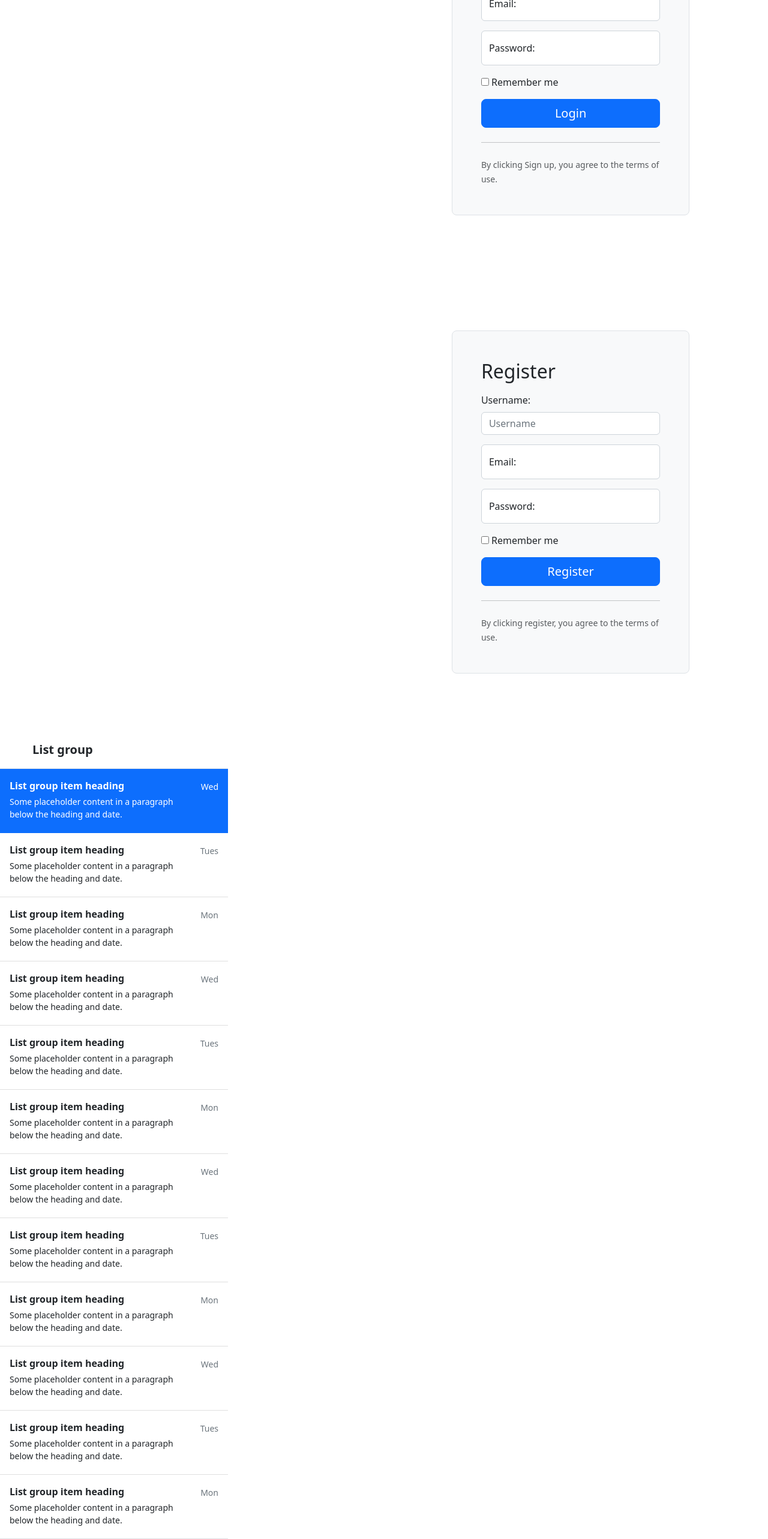
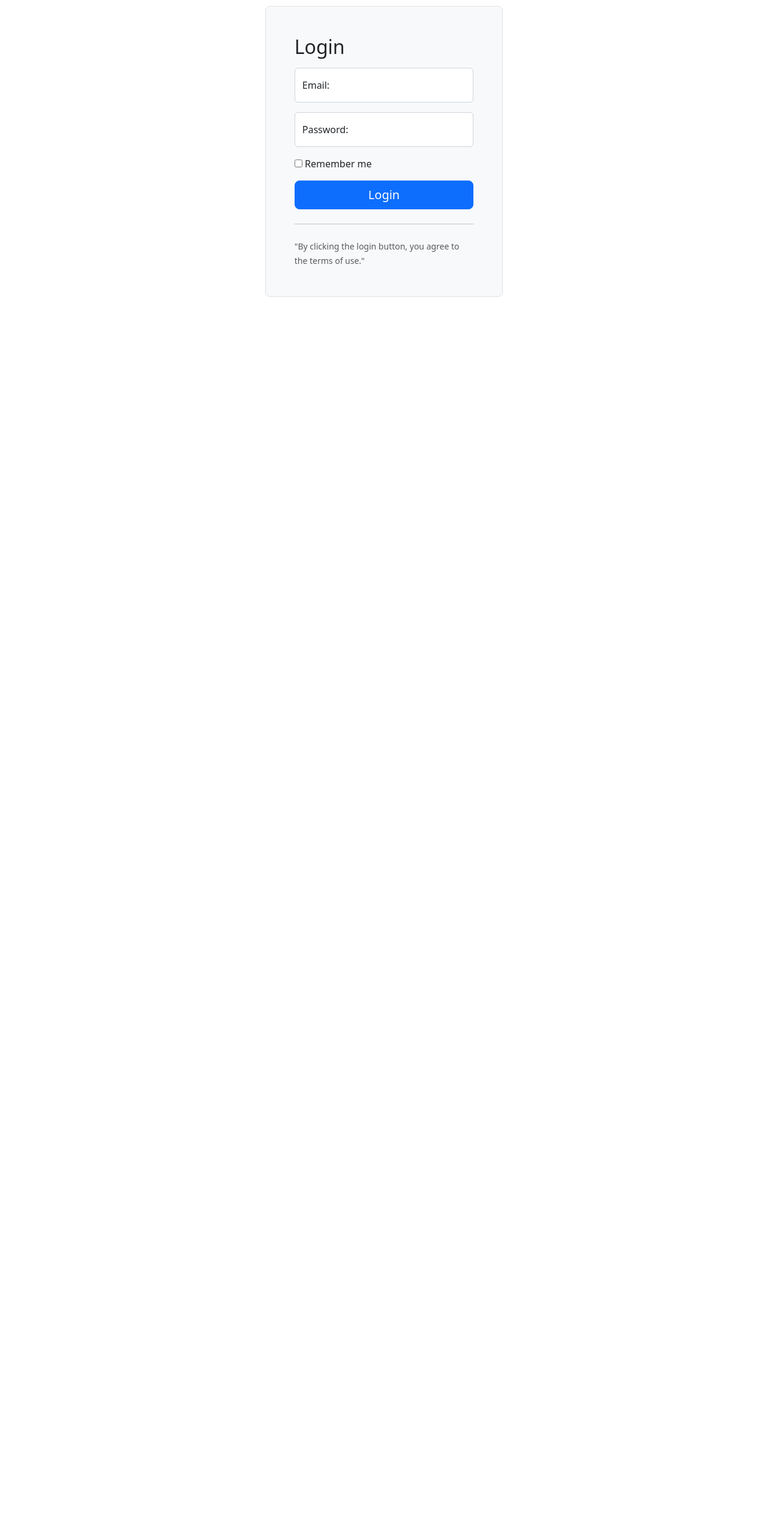
Before and after one commit to Jaypad07/Find-Go---FrontEnd, an Angular app: page /login in a window 1280 px wide. Shown: the part 222-2788 px from the top of the page at 60% size. After the commit the page ends 813 px from the top, so only its background shows below. Built offline with nearby package versions, Linux system fonts and the light colour scheme.

Commit message:
added routing and new modules

```diff
--- a/package.json
+++ b/package.json
@@ -17,7 +17,7 @@
     "@angular/forms": "^16.0.0",
     "@angular/platform-browser": "^16.0.0",
     "@angular/platform-browser-dynamic": "^16.0.0",
-    "@angular/router": "^16.0.0",
+    "@angular/router": "^16.0.4",
     "@ng-bootstrap/ng-bootstrap": "^15.0.0",
     "@popperjs/core": "^2.11.6",
     "bootstrap": "^5.2.3",
--- a/src/app/app.component.html
+++ b/src/app/app.component.html
@@ -1,3 +1,9 @@
-<app-login-page></app-login-page>
-<app-register-user></app-register-user>
-<app-store-listing></app-store-listing>
+<nav>
+   <ul>
+    <li><a routerLink="/">Home</a></li>
+    <li><a routerLink="/login">Login</a></li>
+    <li><a routerLink="/register">Register</a></li>
+  </ul>
+</nav>
+
+<router-outlet></router-outlet>
--- a/src/app/login-page/login-page.component.html
+++ b/src/app/login-page/login-page.component.html
@@ -1,6 +1,6 @@
 <div class="container col-xl-10 col-xxl-8 px-4 py-5">
   <div class="row align-items-center g-lg-5 py-5">
-    <div class="col-lg-7 text-center text-lg-start">
+    <div class="text-center text-lg-start">
       </div>
       <div class="col-md-10 mx-auto col-lg-5">
       <form (ngSubmit)="onLogin()" class="p-4 p-md-5 border rounded-3 bg-body-tertiary">
@@ -19,7 +19,7 @@
           </div>
           <button class="w-100 btn btn-lg btn-primary" type="submit">Login</button>
           <hr class="my-4">
-          <small class="text-body-secondary">By clicking Sign up, you agree to the terms of use.</small>
+          <small class="text-body-secondary">"By clicking the login button, you agree to the terms of use."</small>
       </form>
     </div>
   </div>
--- a/src/app/login-page/login-page.component.ts
+++ b/src/app/login-page/login-page.component.ts
@@ -20,7 +20,7 @@ export class LoginPageComponent {
     this.apiService.postLogin(this.loginCredentials)
     .subscribe( (data: any) => {
      localStorage.setItem("JWTtoken", data.message)
-     console.log(data.message);
+    //  console.log(data.message);
     } )
   }
 }
--- a/src/app/register-user/register-user.component.html
+++ b/src/app/register-user/register-user.component.html
@@ -1,13 +1,13 @@
  <div class="container col-xl-10 col-xxl-8 px-4 py-5">
     <div class="row align-items-center g-lg-5 py-5">
-      <div class="col-lg-7 text-center text-lg-start">
+      <div class="text-center text-lg-start ">
         </div>
         <div class="col-md-10 mx-auto col-lg-5">
-        <form (ngSubmit)="onRegister()" class="p-4 p-md-5 border rounded-3 bg-body-tertiary">
+        <form (ngSubmit)="onRegister()" class="justify-content-center p-4 p-md-5 border rounded-3 bg-body-tertiary">
             <h2>Register</h2>
-            <div class="mb-3">
+            <div class="form-floating mb-3">
+              <input type="text" name="register-userName" [(ngModel)]="registerUser.userName" class="form-control" id="username-form" placeholder="Username">
               <label for="userName-form" class="form-label">Username:</label>
-              <input type="text" name="register-userName" [(ngModel)]="registerUser.userName" class="form-control" id="username-form" placeholder="Username">
             </div>
             <div class="form-floating mb-3">
               <input type="email" name="register-email" [(ngModel)]="registerUser.email" class="form-control" id="register-email-form" placeholder="name@findGo.com">
--- a/src/app/store-listing/store-listing.component.html
+++ b/src/app/store-listing/store-listing.component.html
@@ -1,5 +1,4 @@
 <div class="b-example-divider"></div>
-
 <div class="d-flex flex-column align-items-stretch flex-shrink-0 bg-white" style="width: 380px;">
   <a href="/" class="d-flex align-items-center flex-shrink-0 p-3 link-dark text-decoration-none border-bottom">
     <svg class="bi me-2" width="30" height="24"><use xlink:href="#bootstrap"/></svg>
@@ -78,20 +77,70 @@
       <div class="col-10 mb-1 small">Some placeholder content in a paragraph below the heading and date.</div>
     </a>
     <a href="#" class="list-group-item list-group-item-action py-3 lh-tight">
-      <div class="d-flex w-100 align-items-center justify-content-between">
-        <strong class="mb-1">List group item heading</strong>
-        <small class="text-muted">Tues</small>
-      </div>
-      <div class="col-10 mb-1 small">Some placeholder content in a paragraph below the heading and date.</div>
+        <div class="card mb-3" style="max-width: 540px;">
+            <div class="row g-0">
+              <div class="col-md-4">
+                <img src="..." class="img-fluid rounded-start" alt="...">
+              </div>
+              <div class="col-md-8">
+                <div class="card-body">
+                  <h5 class="card-title">Card title</h5>
+                  <p class="card-text">This is a wider card with supporting text below as a natural lead-in to additional content. This content is a little bit longer.</p>
+                  <p class="card-text"><small class="text-body-secondary">Last updated 3 mins ago</small></p>
+                </div>
+              </div>
+            </div>
+          </div>
     </a>
     <a href="#" class="list-group-item list-group-item-action py-3 lh-tight">
-      <div class="d-flex w-100 align-items-center justify-content-between">
-        <strong class="mb-1">List group item heading</strong>
-        <small class="text-muted">Mon</small>
-      </div>
-      <div class="col-10 mb-1 small">Some placeholder content in a paragraph below the heading and date.</div>
+        <div class="card mb-3" style="max-width: 540px;">
+            <div class="row g-0">
+              <div class="col-md-4">
+                <img src="..." class="img-fluid rounded-start" alt="...">
+              </div>
+              <div class="col-md-8">
+                <div class="card-body">
+                  <h5 class="card-title">Card title</h5>
+                  <p class="card-text">This is a wider card with supporting text below as a natural lead-in to additional content. This content is a little bit longer.</p>
+                  <p class="card-text"><small class="text-body-secondary">Last updated 3 mins ago</small></p>
+                </div>
+              </div>
+            </div>
+          </div>
     </a>
   </div>
 </div>
+<div class="b-example-divider"></div>
 
-<div class="b-example-divider"></div>
+
+<div class="card mb-3" style="max-width: 540px;">
+    <div class="row g-0">
+      <div class="col-md-4">
+        <img src="..." class="img-fluid rounded-start" alt="...">
+      </div>
+      <div class="col-md-8">
+        <div class="card-body">
+          <h5 class="card-title">Card title</h5>
+          <p class="card-text">This is a wider card with supporting text below as a natural lead-in to additional content. This content is a little bit longer.</p>
+          <p class="card-text"><small class="text-body-secondary">Last updated 3 mins ago</small></p>
+        </div>
+      </div>
+    </div>
+  </div>
+
+  <div class="card" style="width: 18rem;">
+    <img src="..." class="card-img-top" alt="...">
+    <div class="card-body">
+      <h5 class="card-title">Card title</h5>
+      <p class="card-text">Some quick example text to build on the card title and make up the bulk of the card's content.</p>
+    </div>
+    <ul class="list-group list-group-flush">
+      <li class="list-group-item">An item</li>
+      <li class="list-group-item">A second item</li>
+      <li class="list-group-item">A third item</li>
+    </ul>
+    <div class="card-body">
+      <a href="#" class="card-link">Item Location</a>
+      <a href="#" class="card-link">Similar Items</a>
+    </div>
+  </div>
```
Also changed, not shown: src/app/app.module.ts (+11 -2 lines), 1 other file (tests, documents, lock files or other folders).
